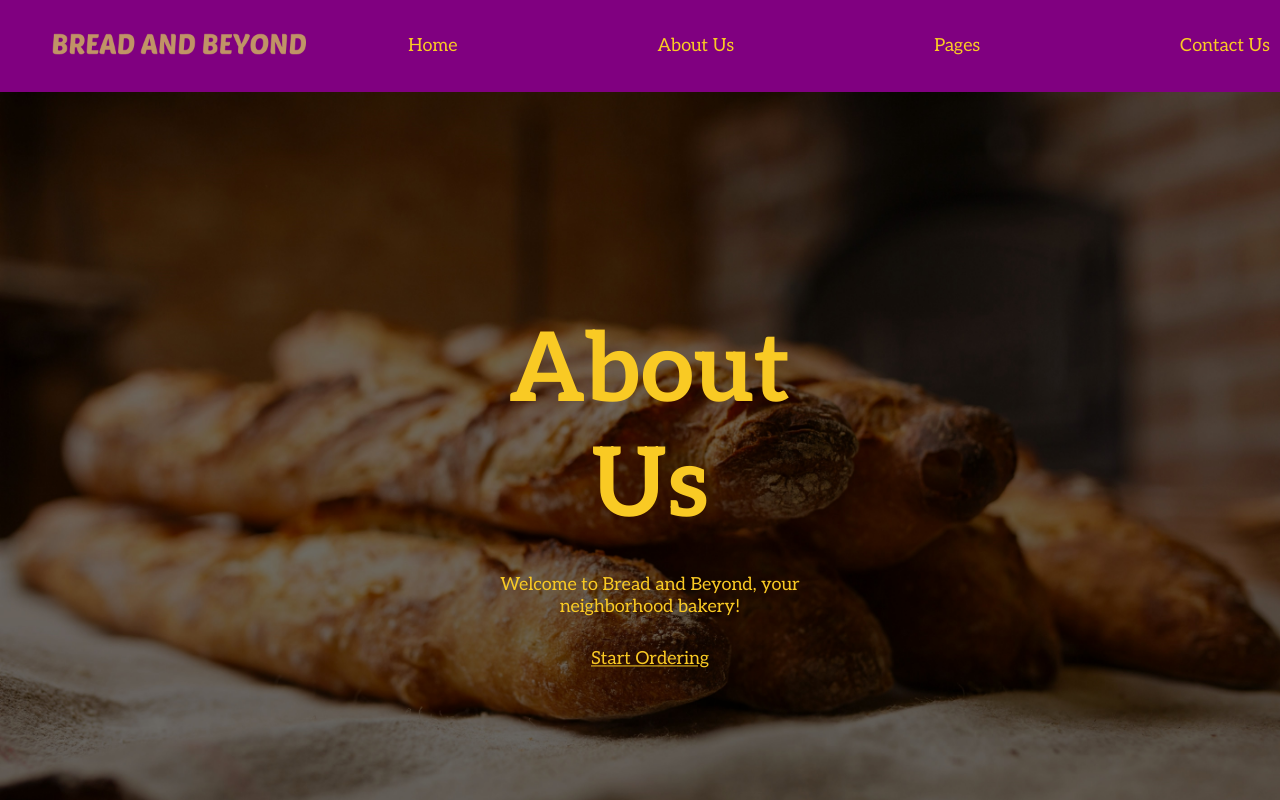
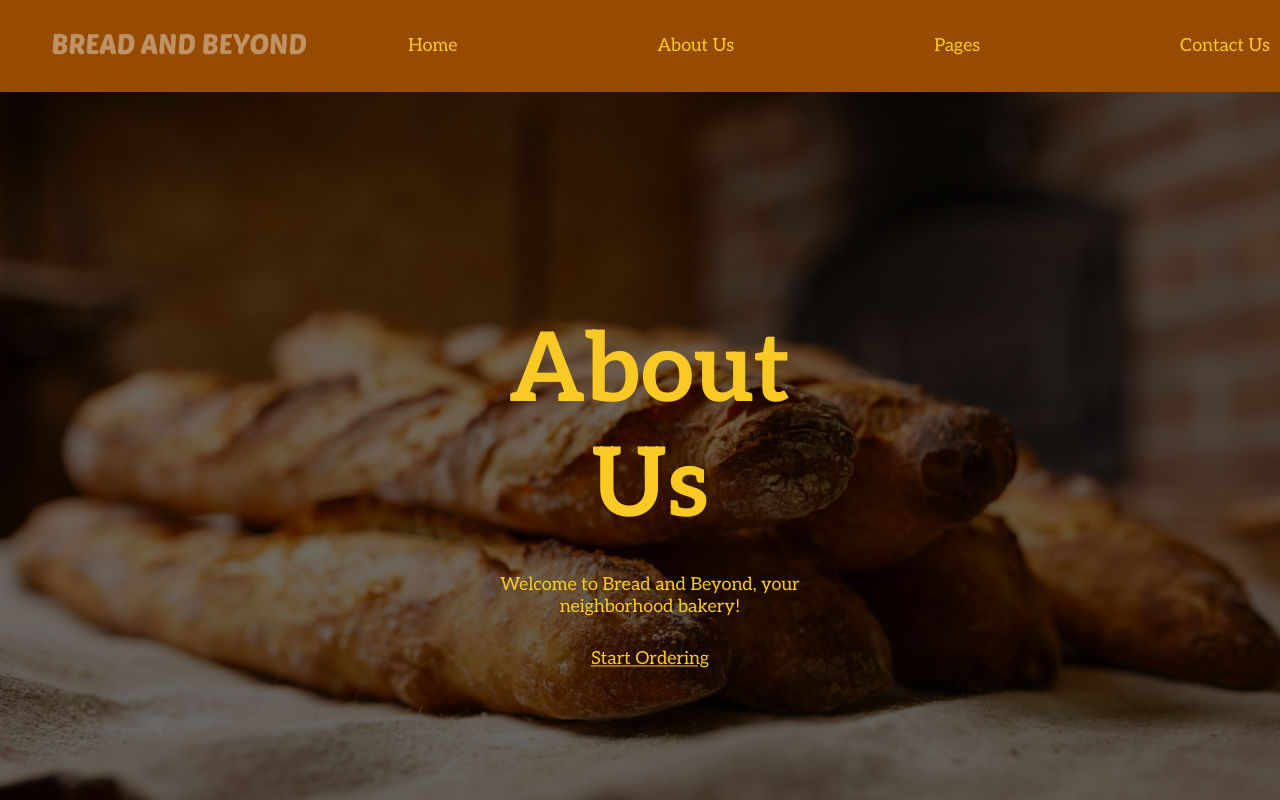
Before and after one commit to DatIntrovert03/Bread-Tales, a plain HTML site: page index.html in a window 1280 px wide. Shown: the top 800 px of the page. Drawn offline with nearby package versions, Linux system fonts and the light colour scheme.

Commit message:
changed color to purple

```diff
--- a/Css--files/Style.css
+++ b/Css--files/Style.css
@@ -59,7 +59,7 @@ header {
   align-items: center;
   padding-top: 3rem;
   height: 3.2rem;
-  background-color: purple;
+  background-color: #964b00;
   padding: 3rem;
 }
 
```
